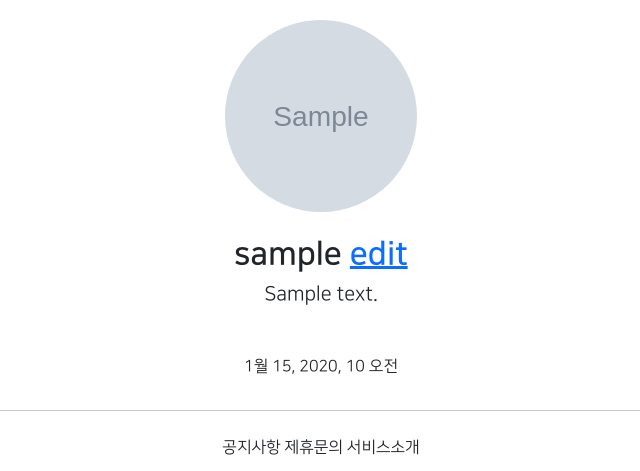
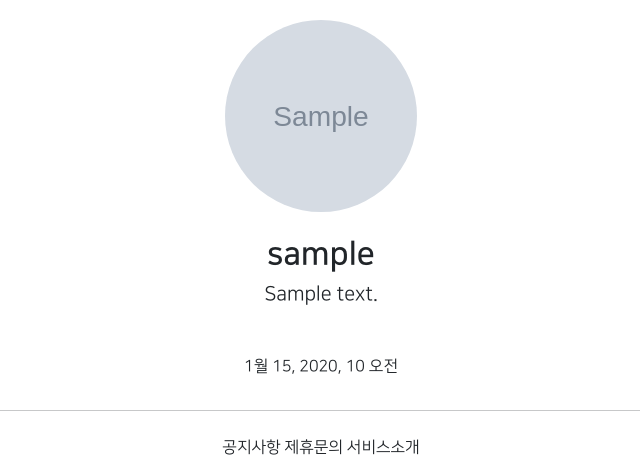
Before and after one commit to dayoorang/first_project, a Django app: page /accounts/detail/1 in a window 1280 px wide. Shown: the part 253-724 px from the top of the page, without its empty margins (319-959 px from the left). Run offline with Django 3.2, Linux system fonts and the light colour scheme; tables that the repository leaves empty hold one stand-in row (values such as "Sample post"); grey boxes marked "Sample" are stand-in pictures; parts of the project's set-up code (start-up, migrations or seed data) failed here and were passed over; some libraries are stand-ins or nearby versions.

Commit message:
7/28 first_project commit 3

```diff
--- a/accountapp/templates/accountapp/detail.html
+++ b/accountapp/templates/accountapp/detail.html
@@ -9,7 +9,11 @@
                      class="profile_image m-4"
                      alt="profile image">
                 <h2 class="NNS_B">{{ target_user.profile.nickname }}
-                    <a href = {% url 'profileapp:update' pk=target_user.profile.pk %}>edit</a>
+                    {% if target_user == user %}
+                        <a href = {% url 'profileapp:update' pk=target_user.profile.pk %}>
+                            edit
+                        </a>
+                    {% endif %}
                 </h2>
                 <h5>{{ target_user.profile.message }}</h5>
             {% else %}
```
